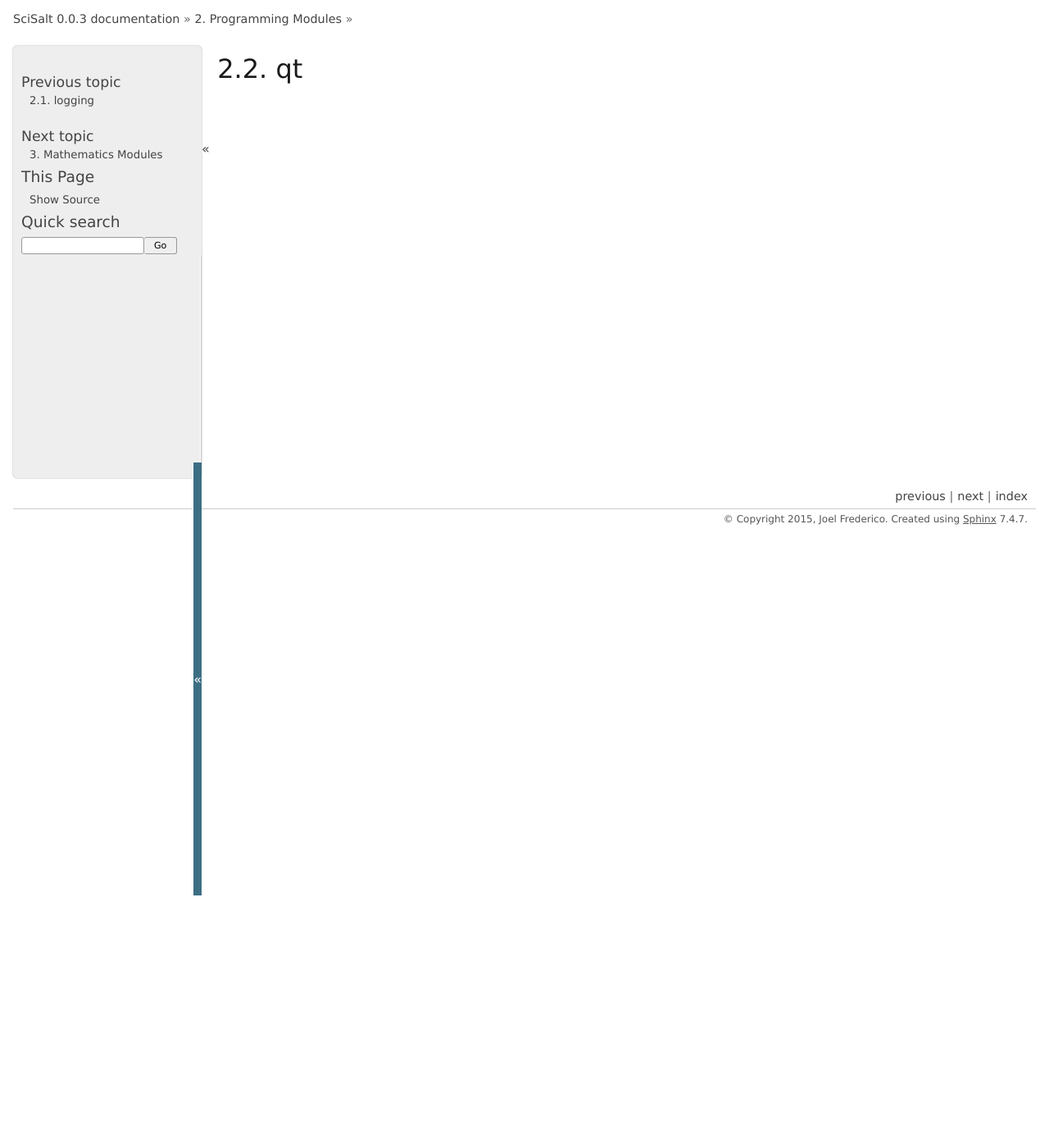
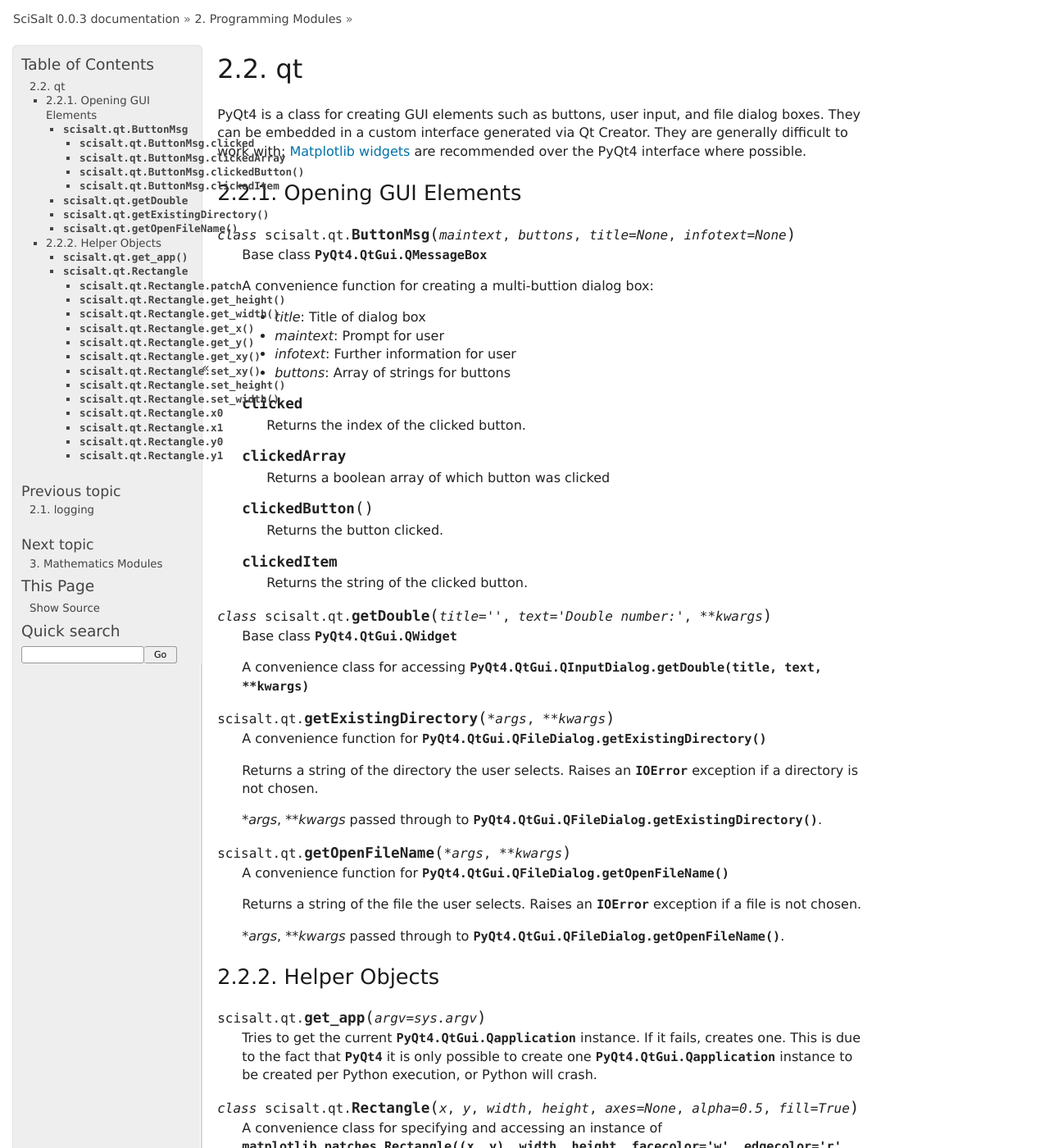
Before and after one commit to joelfrederico/SciSalt, a Sphinx documentation site: the page built from docs/programming/qt.rst, in a window 1280 px wide and 1400 px high. Shown: the whole window at 82% size. Built offline with Sphinx 7.4.7, drawn with Linux system fonts in a browser that asks for light colours; formulas are drawn with MathJax 3; some of the changed text lies outside the part shown.

Commit message:
Finished updating documentation - need to test

```diff
--- a/docs/programming/qt.rst
+++ b/docs/programming/qt.rst
@@ -1,2 +1,119 @@
 qt
 ==
+
+PyQt4 is a class for creating GUI elements such as buttons, user input, and file dialog boxes. They can be embedded in a custom interface generated via Qt Creator. They are generally difficult to work with; `Matplotlib widgets <http://matplotlib.org/api/widgets_api.html>`_ are recommended over the PyQt4 interface where possible.
+
+Opening GUI Elements
+--------------------
+
+.. class:: scisalt.qt.ButtonMsg(maintext, buttons, title=None, infotext=None)
+
+   Base class :class:`PyQt4.QtGui.QMessageBox`
+
+   A convenience function for creating a multi-buttion dialog box:
+
+   * *title*: Title of dialog box
+   * *maintext*: Prompt for user
+   * *infotext*: Further information for user
+   * *buttons*: Array of strings for buttons
+
+   .. attribute:: clicked
+
+      Returns the index of the clicked button.
+
+   .. attribute:: clickedArray
+
+      Returns a boolean array of which button was clicked
+
+   .. method:: clickedButton
+
+      Returns the button clicked.
+
+   .. attribute:: clickedItem
+
+      Returns the string of the clicked button.
+
+.. class:: scisalt.qt.getDouble(title='', text='Double number:', **kwargs)
+
+   Base class :class:`PyQt4.QtGui.QWidget`
+
+   A convenience class for accessing :class:`PyQt4.QtGui.QInputDialog.getDouble(title, text, **kwargs)`
+
+.. function:: scisalt.qt.getExistingDirectory(*args, **kwargs)
+
+   A convenience function for :meth:`PyQt4.QtGui.QFileDialog.getExistingDirectory`
+
+   Returns a string of the directory the user selects. Raises an :exc:`IOError` exception if a directory is not chosen.
+
+   *\*args*, *\*\*kwargs* passed through to :meth:`PyQt4.QtGui.QFileDialog.getExistingDirectory`.
+
+.. function:: scisalt.qt.getOpenFileName(*args, **kwargs)
+
+   A convenience function for :meth:`PyQt4.QtGui.QFileDialog.getOpenFileName`
+
+   Returns a string of the file the user selects. Raises an :exc:`IOError` exception if a file is not chosen.
+
+   *\*args*, *\*\*kwargs* passed through to :meth:`PyQt4.QtGui.QFileDialog.getOpenFileName`.
+
+Helper Objects
+--------------
+
+.. function:: scisalt.qt.get_app(argv=sys.argv)
+
+   Tries to get the current :class:`PyQt4.QtGui.Qapplication` instance. If it fails, creates one. This is due to the fact that :mod:`PyQt4` it is only possible to create one :class:`PyQt4.QtGui.Qapplication` instance to be created per Python execution, or Python will crash.
+
+.. class:: scisalt.qt.Rectangle(x, y, width, height, axes=None, alpha=0.5, fill=True)
+
+   A convenience class for specifying and accessing an instance of :class:`matplotlib.patches.Rectangle((x, y), width, height, facecolor='w', edgecolor='r', alpha=alpha, fill=fill, axes=axes)`.
+
+   .. attribute:: patch
+
+      The :class:`matplotlib.patches.Rectangle`
+
+   .. method:: get_height()
+
+      Get the height in y
+
+   .. method:: get_width()
+
+      Get the width in x
+
+   .. method:: get_x()
+
+      Get the smaller x coordinate
+
+   .. method:: get_y()
+
+      Get the smaller y coordinate
+
+   .. method:: get_xy()
+
+      Get the smaller coordinates :code:`(x, y)`
+
+   .. method:: set_xy()
+
+      Set the smaller coordinates :code:`(x, y)`
+
+   .. method:: set_height()
+
+      Set the height in y
+
+   .. method:: set_width()
+
+      Set the width in x
+
+   .. attribute:: x0
+
+      The smaller x coordinate
+
+   .. attribute:: x1
+
+      The larger x coordinate
+
+   .. attribute:: y0
+
+      The smaller y coordinate
+
+   .. attribute:: y1
+
+      The larger y coordinate
--- a/docs/visualization/matplotlib.rst
+++ b/docs/visualization/matplotlib.rst
@@ -5,6 +5,6 @@ matplotlib
    :members:
    :undoc-members:
 
-   .. method:: scisalt.matplotlib.tile
+.. method:: scisalt.matplotlib.tile
 
       Tile open figures. Finnicky on various OS's, so not imported by default.
```
Also changed, not shown: 2 other files.
